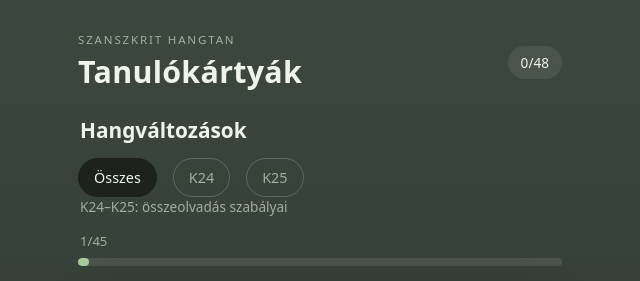
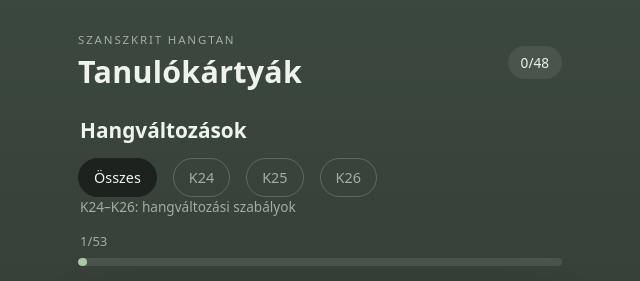
Before and after one commit to faragooviktoria-creator/faragooviktoria-creator.github.io, a plain HTML site: page hangtan/index.html in a window 1280 px wide. Both pictures are taken after a click on the button "Hangváltozások". Shown: the top 281 px of the page, 320-960 px from the left. Drawn offline with Linux system fonts and the light colour scheme.

Commit message:
Add files via upload

```diff
--- a/hangtan/index.html
+++ b/hangtan/index.html
@@ -434,6 +434,15 @@
       </table>
     </div>
 
+    <h3 class="sub-title">K26 · Félhangzós párrá válás</h3>
+    <p class="page-sub">A szóvégi i, ī, u, ū, ṛ és ṝ magánhangzó másmilyen magánhangzóval kezdődő szó előtt a képzéshelyének megfelelő félhangzóvá válik.</p>
+    <div class="tbl-wrap">
+      <table class="rule-tbl">
+        <thead><tr><th>Kombináció</th><th>Eredmény</th></tr></thead>
+        <tbody><tr><td>i/ī + mgh</td><td class="res">y (msh)</td></tr><tr><td>u/ū + mgh</td><td class="res">v (msh)</td></tr><tr><td>ṛ + mgh</td><td class="res">r (msh)</td></tr></tbody>
+      </table>
+    </div>
+
     <div class="tblock">
       <h3 class="sub-title">Hangtan táblázat</h3>
       <p class="page-sub">A szanszkrit hangok és magyaros átírásuk. Félkövérrel a hang, az egyenlőségjel után a magyaros kiejtése (pl. c = cs).</p>
@@ -505,8 +514,9 @@
       <button class="rchip" role="tab" data-rfilter="all" aria-selected="true">Összes</button>
       <button class="rchip" role="tab" data-rfilter="k24" aria-selected="false">K24</button>
       <button class="rchip" role="tab" data-rfilter="k25" aria-selected="false">K25</button>
+      <button class="rchip" role="tab" data-rfilter="k26" aria-selected="false">K26</button>
     </div>
-    <p class="page-sub">K24–K25: összeolvadás szabályai</p>
+    <p class="page-sub">K24–K26: hangváltozási szabályok</p>
 
     <p class="hint" id="k24Empty" hidden>A K25 szabály kártyái hamarosan érkeznek.</p>
 
@@ -1040,9 +1050,55 @@ const cards25 = [
   }
 ];
 
+/* ---- K26 cards ---- */
+const rules26 = [
+  ['i/ī', 'y'], ['u/ū', 'v'], ['ṛ', 'r']
+];
+
+const ruleCards26 = rules26.map(([vowel, res]) => ({
+  front: `<p class="word">${vowel} + mgh →</p>`,
+  back: `<p class="word">${vowel} + mgh → <span style="color:var(--sage-2)">${res}</span> <span class="sub">(msh)</span></p>`
+}));
+
+const examples26 = [
+  ['iti', 'evam', 'ityevam'],
+  ['aṇu', 'asti', 'aṇvasti'],
+  ['kartṛ', 'iha', 'kartriha']
+];
+
+const exampleCards26 = examples26.map(([a, b, result]) => ({
+  front: `<p class="word">${result}</p>`,
+  backLabel: 'K26-os Szabály',
+  back: `<p class="pair"><span class="w">${a}</span><span class="plus">+</span><span class="w">${b}</span></p>`
+}));
+
+const cards26 = [
+  {
+    kicker: 'Definíció',
+    front: `<p class="q">Mi a K26-os szabály definíciója?</p>`,
+    back: `<p class="def">A szóvégi <u>i, ī, u, ū, ṛ és ṝ</u> magánhangzó másmilyen magánhangzóval kezdődő szó előtt a képzéshelyének megfelelő <u>félhangzóvá válik</u>.</p>`
+  },
+  ...ruleCards26,
+  ...exampleCards26,
+  {
+    kicker: 'Gyakorlás',
+    front: `<div class="combos">
+      <div class="combo">ī + a → ?</div>
+      <div class="combo">u + ā → ?</div>
+      <div class="combo">ṛ + a → ?</div>
+    </div>`,
+    back: `<div class="combos">
+      <div class="combo">ī + a → <span class="res">y</span></div>
+      <div class="combo">u + ā → <span class="res">v</span></div>
+      <div class="combo">ṛ + a → <span class="res">r</span></div>
+    </div>`
+  }
+];
+
 const allCards = [
   ...cards.map(c => ({ ...c, rule: 'k24' })),
-  ...cards25.map(c => ({ ...c, rule: 'k25' }))
+  ...cards25.map(c => ({ ...c, rule: 'k25' })),
+  ...cards26.map(c => ({ ...c, rule: 'k26' }))
 ];
 
 let idx = 0;
```
